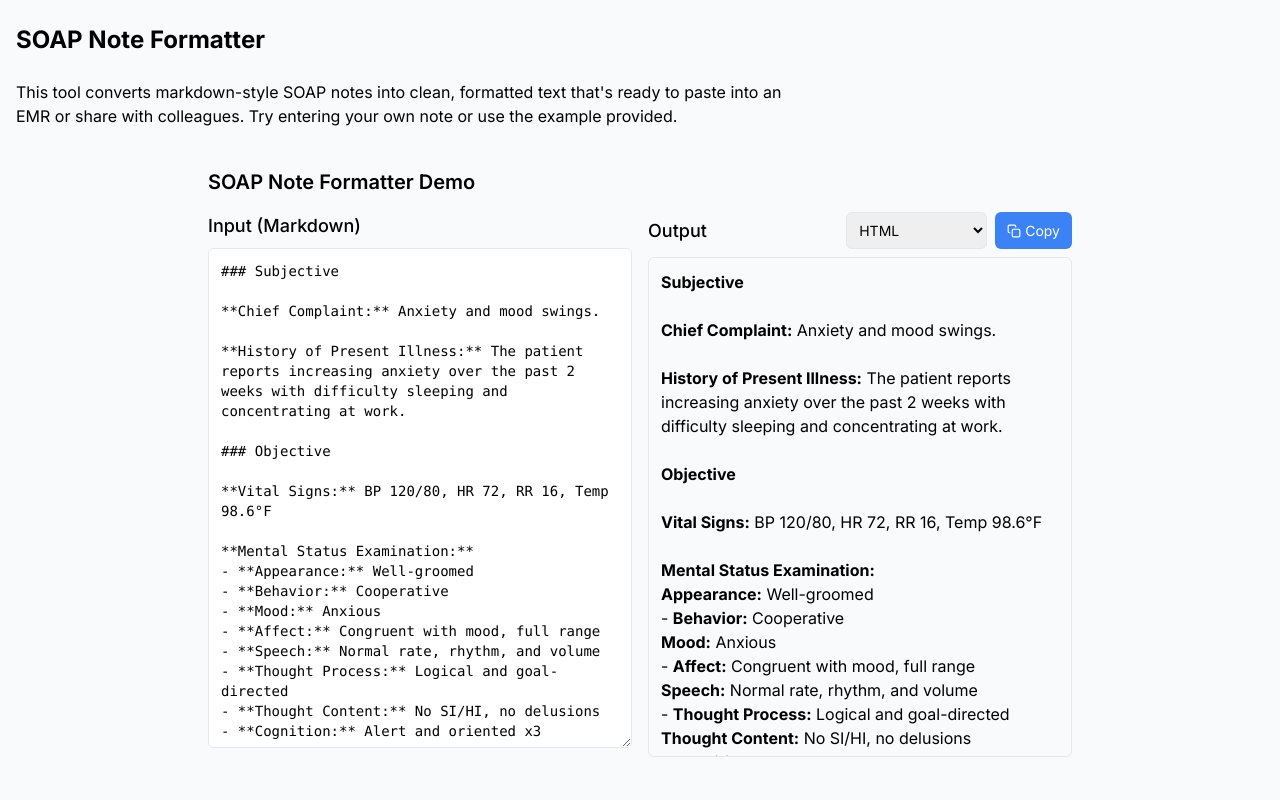
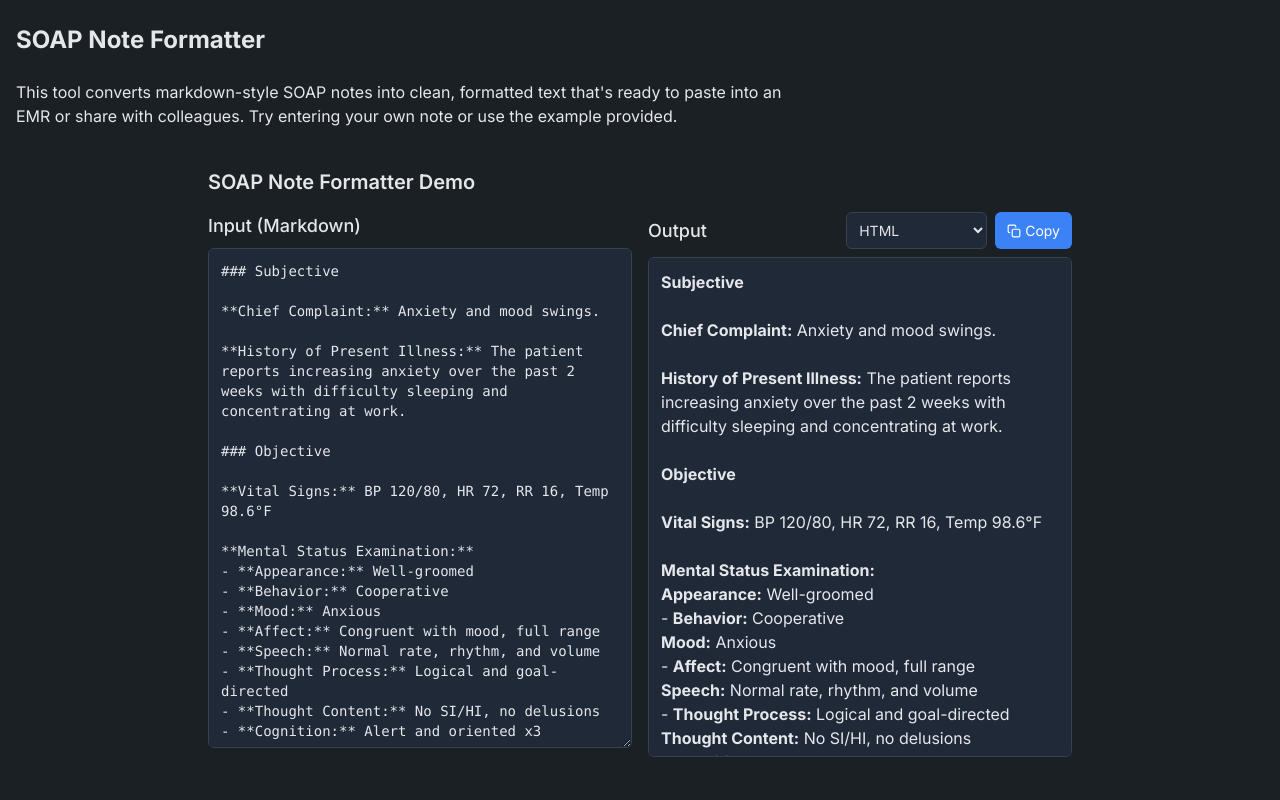
Before and after one commit to joshwoodland/boredcertified-supabase, a Next.js app: page /formatter in a window 1280 px wide. Shown: the top 800 px of the page. Built offline with nearby package versions, Linux system fonts and the light colour scheme; no server answers; the database is empty.

Commit message:
Simplify theme handling: always use dark mode

```diff
--- a/app/components/Settings.tsx
+++ b/app/components/Settings.tsx
@@ -31,7 +31,7 @@ export default function Settings({ isOpen, onClose }: SettingsProps) {
     gptModel: 'gpt-4o',
     initialVisitPrompt: '',
     followUpVisitPrompt: '',
-    lowEchoCancellation: false,
+    lowEchoCancellation: true,
     email: null,
   });
   const [toast, setToast] = useState<{ message: string; type: 'success' | 'error' | 'info' } | null>(null);
@@ -398,35 +398,6 @@ export default function Settings({ isOpen, onClose }: SettingsProps) {
               </div>
 
               <div className="space-y-6">
-                {/* Dark Mode Toggle */}
-                <div className="flex items-center justify-between">
-                  <div className="flex items-center gap-2">
-                    <span className="text-gray-700 dark:text-gray-200">Dark Mode</span>
-                    {settings.darkMode ? <FiMoon /> : <FiSun />}
-                  </div>
-                  <div className="relative inline-block w-12 align-middle select-none">
-                    <button
-                      role="switch"
-                      aria-checked={settings.darkMode}
-                      onClick={() => handleChange({ darkMode: !settings.darkMode })}
-                      className={`
-                        relative block w-12 h-6 rounded-full
-                        ${settings.darkMode ? 'bg-blue-600' : 'bg-gray-200 dark:bg-gray-700'}
-                        transition-colors duration-200
-                      `}
-                    >
-                      <span
-                        className={`
-                          absolute top-1/2 left-1 -translate-y-1/2
-                          h-4 w-4 rounded-full bg-white shadow
-                          transform transition-transform duration-200 ease-in-out
-                          ${settings.darkMode ? 'translate-x-6' : ''}
-                        `}
-                      />
-                    </button>
-                  </div>
-                </div>
-
                 {/* Low Echo Cancellation Toggle */}
                 <div className="flex items-center justify-between">
                   <div>
--- a/app/components/ThemeProvider.tsx
+++ b/app/components/ThemeProvider.tsx
@@ -6,42 +6,18 @@ export default function ThemeProvider() {
   useEffect(() => {
     if (typeof window === 'undefined') return;
 
-    async function initializeTheme() {
-      try {
-        const response = await fetch('/api/settings');
-        if (!response.ok) {
-          throw new Error('Failed to fetch settings');
-        }
-        const settings = await response.json();
+    // Always enable dark mode
+    document.documentElement.classList.add('dark');
 
-        // Apply dark mode
-        if (settings.darkMode) {
-          document.documentElement.classList.add('dark');
-        } else {
-          document.documentElement.classList.remove('dark');
-        }
-
-        // Store settings in localStorage for persistence
-        localStorage.setItem('appSettings', JSON.stringify(settings));
-      } catch (error) {
-        console.error('Error loading theme settings:', error);
-        // Try to load from localStorage as fallback
-        try {
-          const savedSettings = localStorage.getItem('appSettings');
-          if (savedSettings) {
-            const settings = JSON.parse(savedSettings);
-            if (settings.darkMode) {
-              document.documentElement.classList.add('dark');
-            } else {
-              document.documentElement.classList.remove('dark');
-            }
-          }
-        } catch (e) {
-          console.error('Error loading from localStorage:', e);
-        }
-      }
+    // Store dark mode setting in localStorage
+    const savedSettings = localStorage.getItem('appSettings');
+    if (savedSettings) {
+      const settings = JSON.parse(savedSettings);
+      settings.darkMode = true;
+      localStorage.setItem('appSettings', JSON.stringify(settings));
+    } else {
+      localStorage.setItem('appSettings', JSON.stringify({ darkMode: true }));
     }
-    initializeTheme();
   }, []);
 
   return null;
--- a/app/providers/AppSettingsProvider.tsx
+++ b/app/providers/AppSettingsProvider.tsx
@@ -198,7 +198,7 @@ export function AppSettingsProvider({ children }: { children: ReactNode }) {
                   id: userSettingsId,
                   user_id: userId,
                   email: email,
-                  dark_mode: defaultSettings?.dark_mode ?? true,
+                  dark_mode: true,
                   gpt_model: defaultSettings?.gpt_model ?? 'gpt-4o',
                   initial_visit_prompt: defaultSettings?.initial_visit_prompt ?? '',
                   follow_up_visit_prompt: defaultSettings?.follow_up_visit_prompt ?? '',
```
